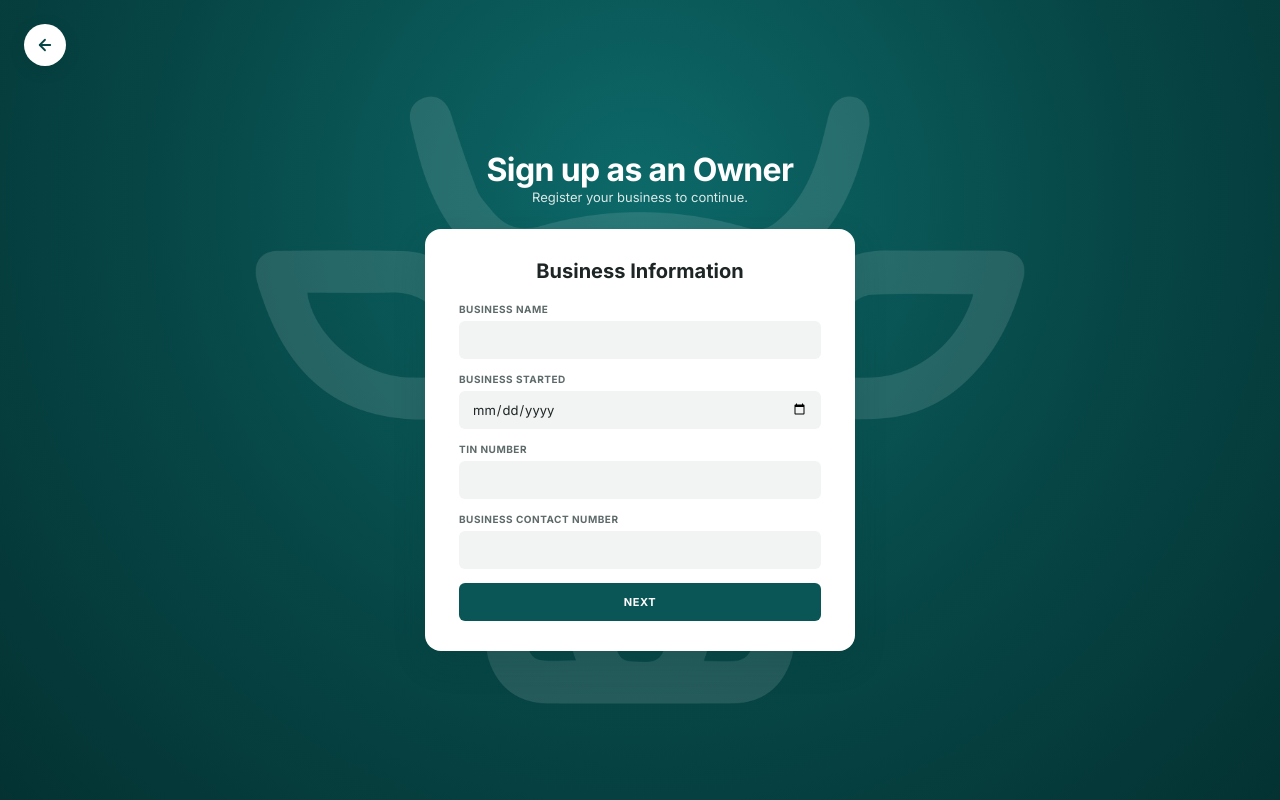
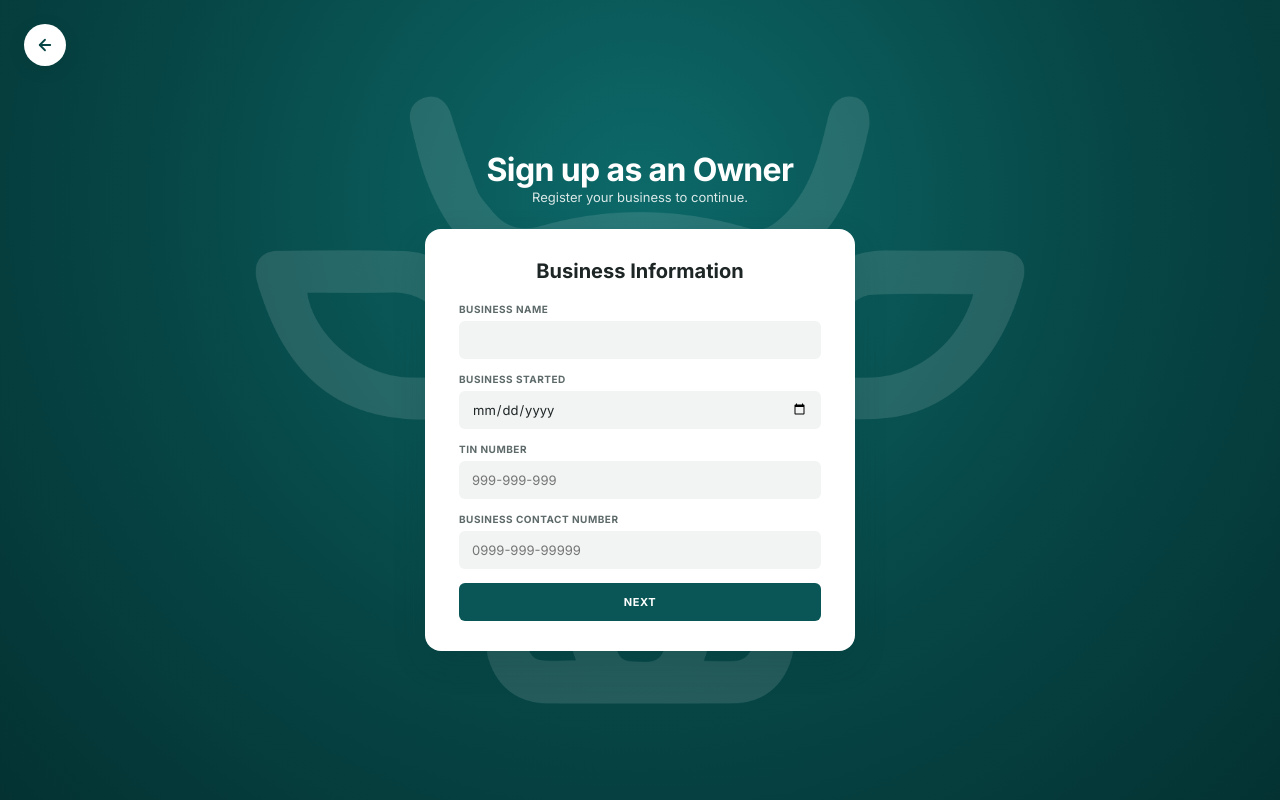
Before and after one commit to aenstudio-co/livestock-pro, a PHP site: page /register_owner.php in a window 1280 px wide. Run offline with PHP 8.4, Linux system fonts and the light colour scheme.

Commit message:
Add placeholders to input fields and set max date

```diff
--- a/register_owner.php
+++ b/register_owner.php
@@ -42,15 +42,15 @@ if ($_SERVER['REQUEST_METHOD'] === 'POST') {
         </div>
         <div class="form-group">
           <label class="form-label" for="bus_started">BUSINESS STARTED</label>
-          <input class="form-control" type="date" id="bus_started" name="bus_started" required>
+          <input class="form-control" type="date" id="bus_started" name="bus_started" max="<?= date('Y-m-d') ?>" required>
         </div>
         <div class="form-group">
           <label class="form-label" for="TIN_num">TIN NUMBER</label>
-          <input class="form-control" type="text" id="TIN_num" name="TIN_num" required>
+          <input class="form-control" type="text" id="TIN_num" name="TIN_num" placeholder="999-999-999" required>
         </div>
         <div class="form-group">
           <label class="form-label" for="bus_ContactNum">BUSINESS CONTACT NUMBER</label>
-          <input class="form-control" type="text" id="bus_ContactNum" name="bus_ContactNum" required>
+          <input class="form-control" type="text" id="bus_ContactNum" name="bus_ContactNum" placeholder="0999-999-99999" required>
         </div>
         <button class="btn btn-primary btn-block" type="submit">NEXT</button>
       </form>
```
